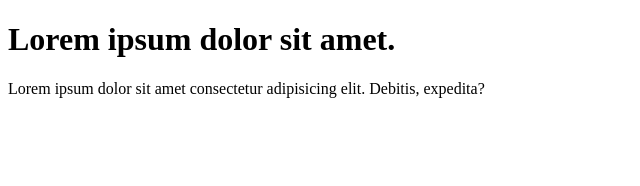
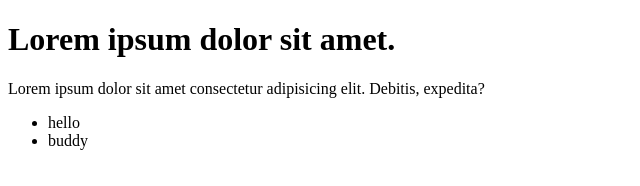
Before and after one commit to sujal3797/learn-git, a plain HTML site: page index.html in a window 1280 px wide. Shown: the full height of the page, 0-640 px from the left. Drawn offline with Linux system fonts and the light colour scheme.

Commit message:
add a list

```diff
--- a/index.html
+++ b/index.html
@@ -12,5 +12,9 @@
     <p>
         Lorem ipsum dolor sit amet consectetur adipisicing elit. Debitis, expedita?
     </p>
+    <ul>
+        <li>hello</li>
+        <li>buddy</li>
+    </ul>
 </body>
 </html>
```
